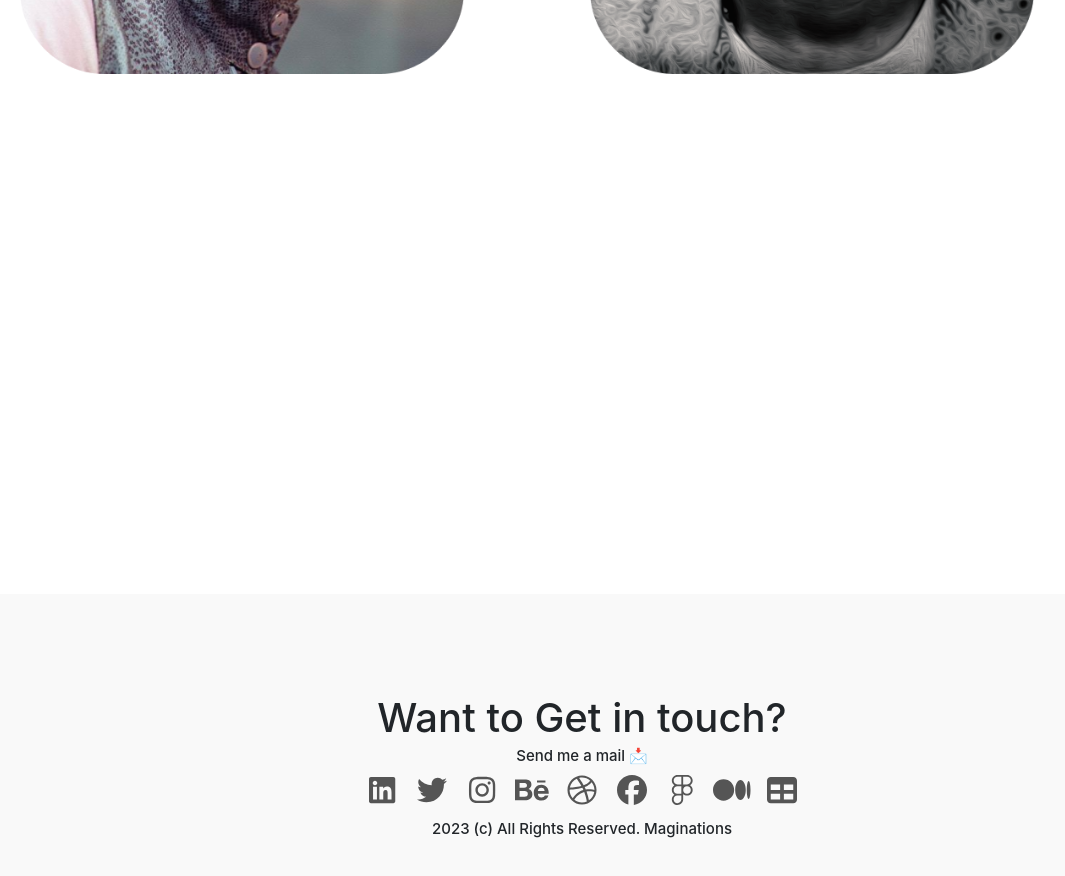
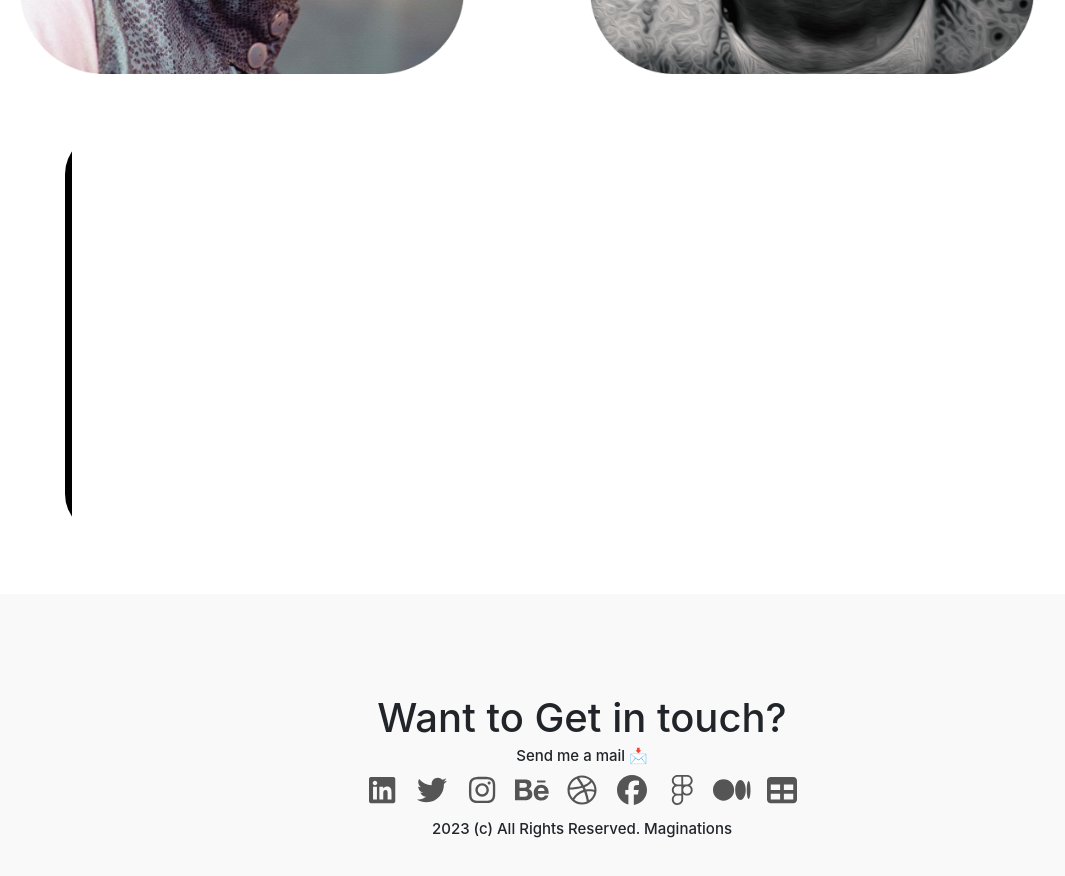
Before and after one commit to maryfiona/jeremiah-portfolio, a React (Create React App) app: page / in a window 1280 px wide. Shown: the part 1200-2076 px from the top of the page, without its empty margins (58-1123 px from the left). Built offline with nearby package versions, Linux system fonts and the light colour scheme.

Commit message:
mistake corrected

```diff
--- a/src/sections/Section1.css
+++ b/src/sections/Section1.css
@@ -7,5 +7,9 @@
 }
 .pa{
     padding: 3em;
-
 }
+.paa{
+    background-color: black;
+    border-radius: 2em;
+    width: 20em;
+}
```
